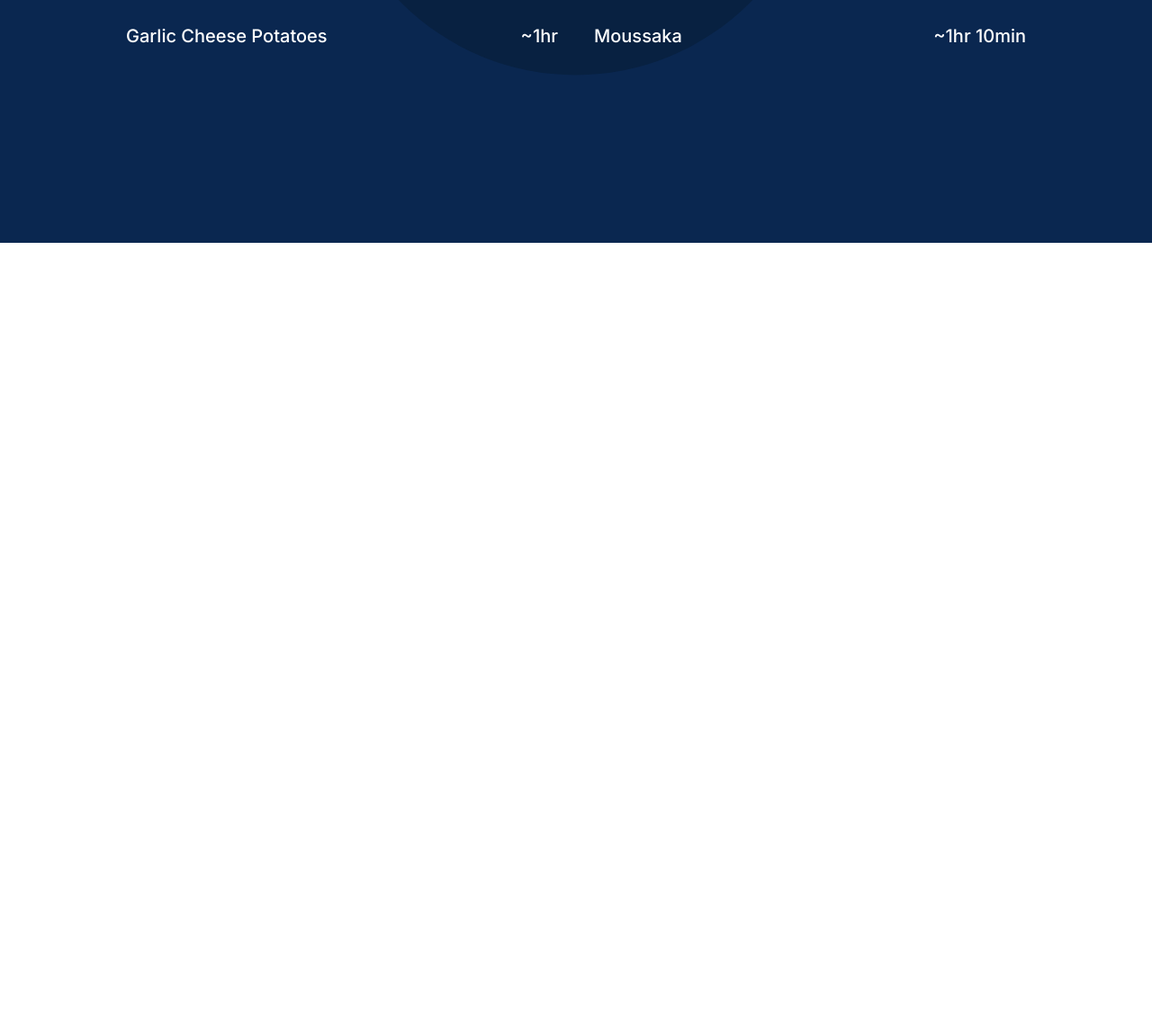
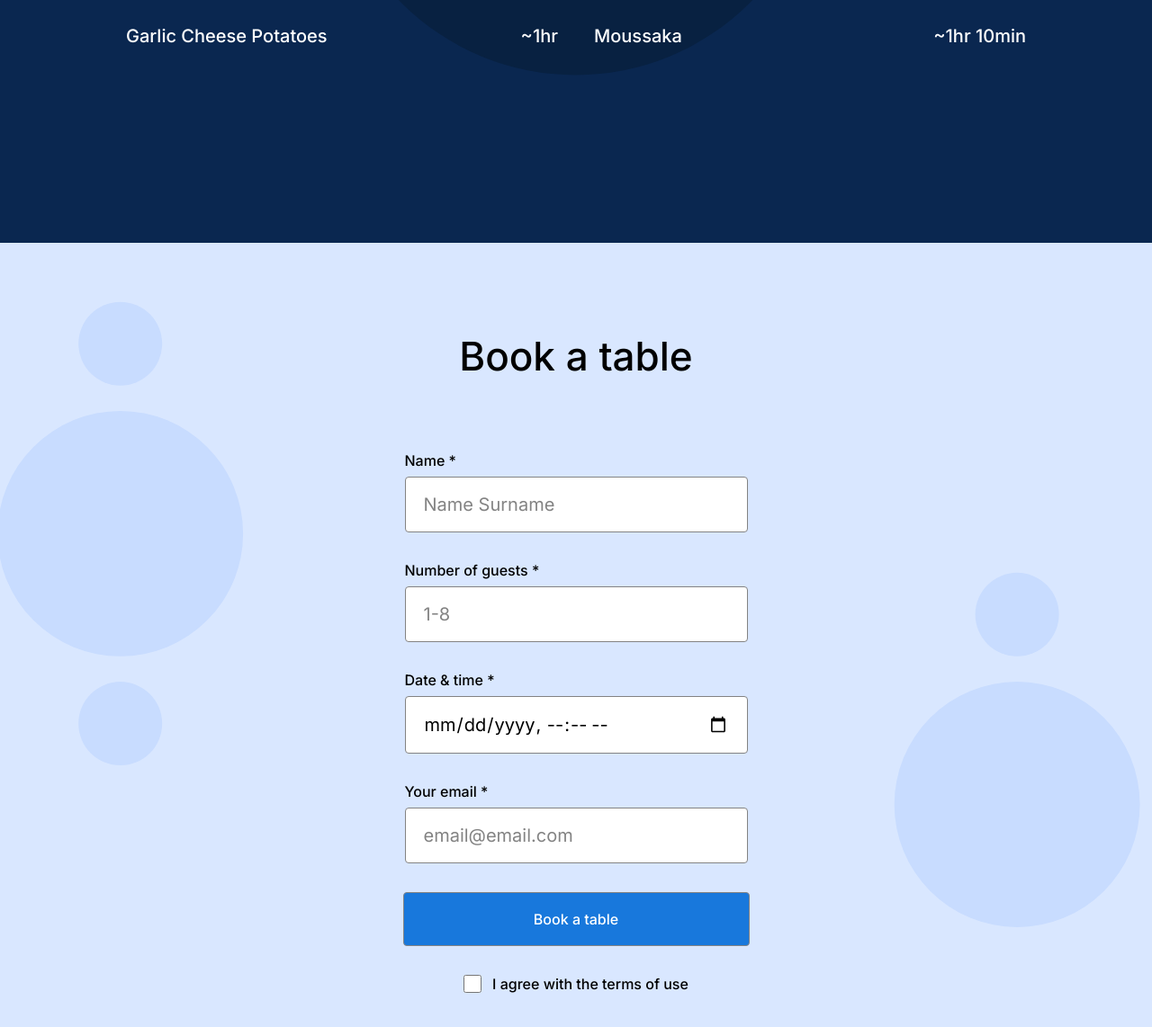
Before and after one commit to pragmaticLudusian/se_project_coffeeshop, a plain HTML site: page index.html in a window 1280 px wide. Shown: the part 1392-2534 px from the top of the page at 90% size. Before the commit the page ends 1662 px from the top, so only its background shows below. Drawn offline with Linux system fonts and the light colour scheme.

Commit message:
deploy website stage 3

```diff
--- a/index.html
+++ b/index.html
@@ -104,7 +104,52 @@
             </article>
           </div>
         </section>
-        <section id="reservations" class="reservations"></section>
+        <section id="reservations" class="reservations">
+          <h2 class="reservations__title">Book a table</h2>
+          <form class="form reservations__form">
+            <fieldset class="form__fieldset">
+              <label for="name" class="form__label">Name *</label>
+              <input
+                type="text"
+                class="form__input"
+                id="name"
+                placeholder="Name Surname"
+                required
+              />
+              <label for="guests" class="form__label">Number of guests *</label>
+              <input
+                type="number"
+                class="form__input"
+                id="guests"
+                placeholder="1-8"
+                min="1"
+                max="8"
+                required
+              />
+              <label for="date" class="form__label">Date & time *</label>
+              <input
+                type="datetime-local"
+                class="form__input"
+                id="date"
+                required
+              />
+              <label for="email" class="form__label">Your email *</label>
+              <input
+                type="email"
+                class="form__input"
+                id="email"
+                placeholder="email@email.com"
+                required
+              />
+            </fieldset>
+            <button type="submit" class="form__button">Book a table</button>
+            <label class="form__label form__label_type_checkbox">
+              <input type="checkbox" class="form__checkbox" required />
+              <span class="form__checkmark"></span>
+              I agree with the terms of use
+            </label>
+          </form>
+        </section>
         <section id="menu" class="menu"></section>
         <section id="about" class="about"></section>
       </main>
--- a/pages/index.css
+++ b/pages/index.css
@@ -138,3 +138,93 @@
   font-size: 20px;
   line-height: 30px;
 }
+
+.reservations {
+  background: url(../images/background_reservation.svg) center/cover no-repeat,
+    #d9e7ff;
+  padding: 100px 0 120px;
+}
+
+.reservations__title {
+  text-align: center;
+  margin: 0 0 80px;
+  font-weight: 500;
+  font-size: 44px;
+  line-height: 52px;
+}
+
+.reservations__form {
+  margin: 0 auto;
+}
+
+.form {
+  max-width: 385px;
+}
+
+.form__fieldset {
+  border: 0;
+  padding: 0;
+}
+
+.form__label {
+  display: block;
+  margin-bottom: 8px;
+  font-weight: 500;
+}
+
+.form__label_type_checkbox {
+  display: flex;
+  justify-content: center;
+  align-items: center;
+  margin: 32px 0 0;
+}
+
+.form__input {
+  border-radius: 4px;
+  display: block;
+  box-sizing: border-box; /* width=element+padding+border */
+  width: 100%;
+  padding: 15px 20px;
+  margin-bottom: 32px;
+  border: 1px solid #838383;
+  font-size: 20px;
+  line-height: 30px;
+}
+
+.form__input::placeholder {
+  color: #838383;
+}
+
+.form__button {
+  width: 100%;
+  border-radius: 4px;
+  padding: 20px 0;
+  border: 1px solid #838383;
+  background-color: #1878dc;
+  transition: background-color 0.4s ease-out;
+  color: #fff;
+  font-weight: 500;
+}
+
+.form__button:hover {
+  background-color: #3f96f3;
+}
+
+.form__checkbox {
+  border-radius: 2px;
+  width: 20px;
+  height: 20px;
+  margin-right: 12px;
+}
+
+.form__checkbox:checked {
+  display: none; /* use custom checkmark svg - which unlike appearance, doesn't disrupt the doc flow without using absolute positioning */
+}
+
+.form__checkbox:checked + .form__checkmark {
+  background: url(../images/check.svg) center no-repeat, #1878dc;
+  width: 20px;
+  height: 20px;
+  border-radius: 2px;
+  margin-right: 12px;
+}
```
